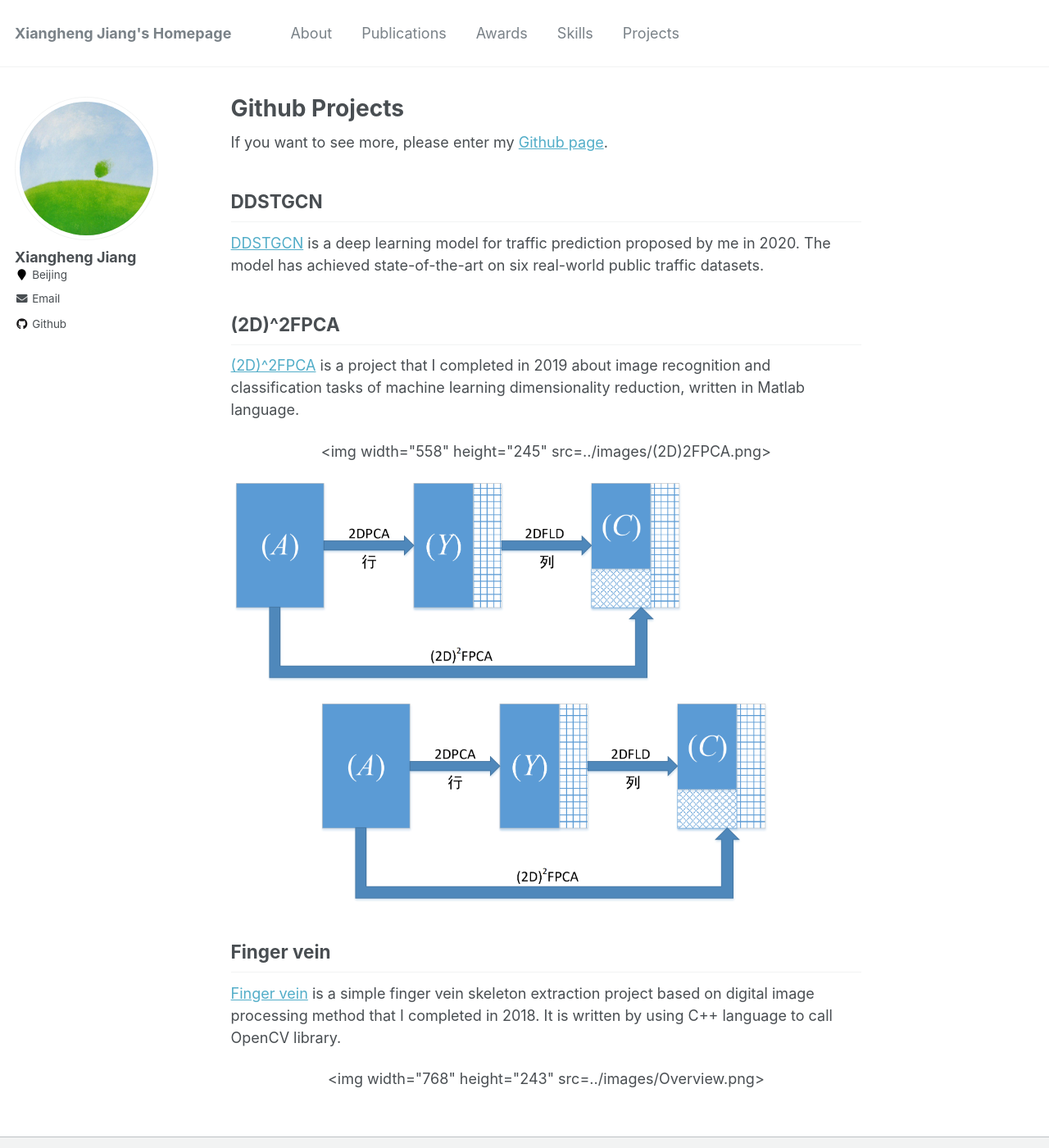
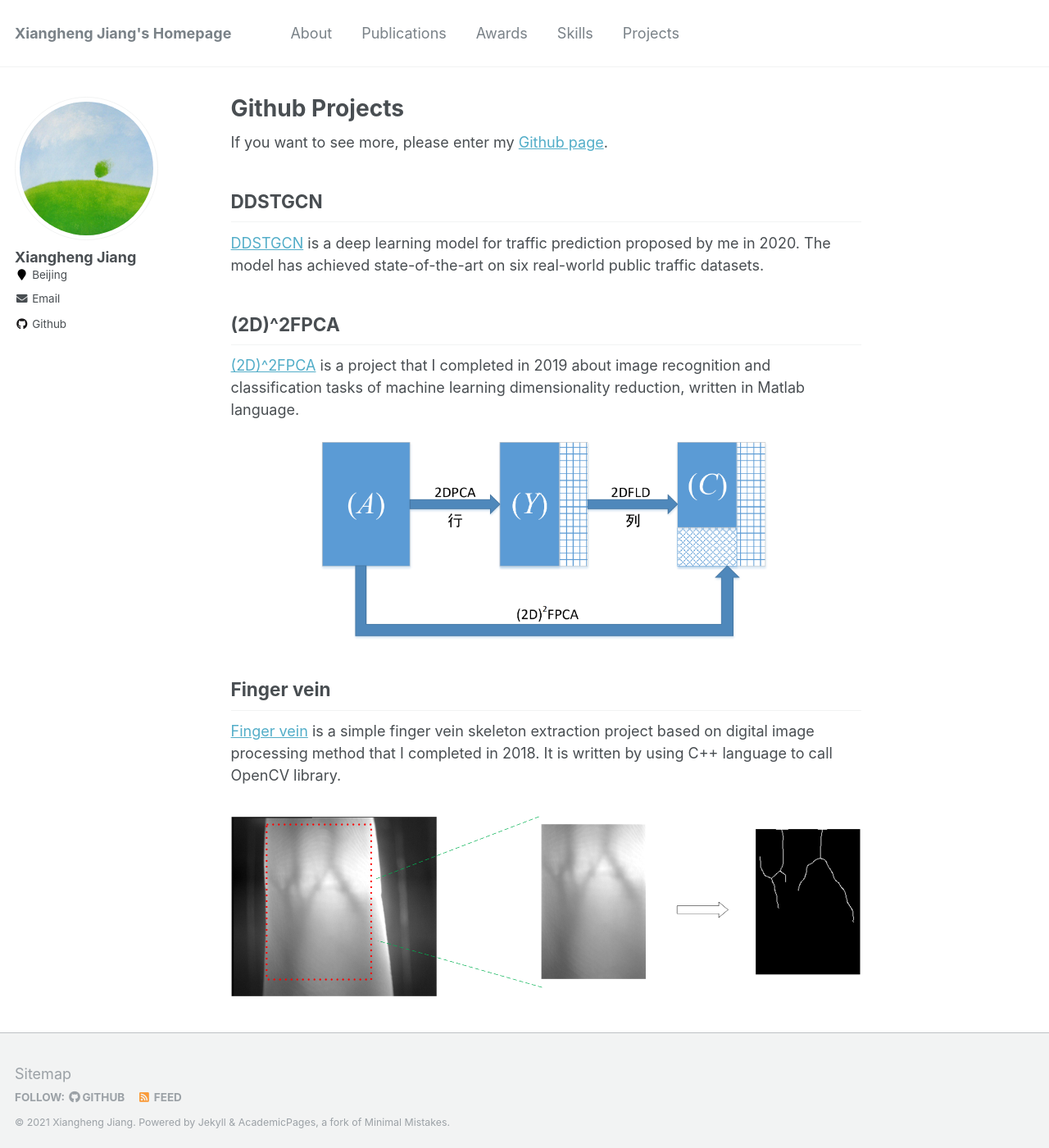
Before and after one commit to j1o2h3n/j1o2h3n.github.io, a Jekyll site: the page built from _pages/project.md, in a window 1280 px wide and 1400 px high. Shown: the whole window at 82% size. Built offline with Jekyll 4.4.1, drawn with Linux system fonts in a browser that asks for light colours.

Commit message:
Update project.md

```diff
--- a/_pages/project.md
+++ b/_pages/project.md
@@ -13,11 +13,6 @@ If you want to see more, please enter my [Github page](https://github.com/j1o2h3
 
 ## (2D)^2FPCA
 [(2D)^2FPCA](https://github.com/j1o2h3n/2D2FPCA) is a project that I completed in 2019 about image recognition and classification tasks of machine learning dimensionality reduction, written in Matlab language.
-<p align="center">
-  <img width="558" height="245" src=../images/(2D)2FPCA.png>
-</p>
-
-![avatar](../images/(2D)2FPCA.png){:height="245" width="558"}
 
 <div align=center><img width="558" height="245" src="../images/(2D)2FPCA.png"/></div>
 
@@ -25,6 +20,4 @@ If you want to see more, please enter my [Github page](https://github.com/j1o2h3
 ## Finger vein
 [Finger vein](https://github.com/j1o2h3n/Finger_vein) is a simple finger vein skeleton extraction project based on digital image processing method that I completed in 2018. It is written by using C++ language to call OpenCV library.
 
-<p align="center">
-  <img width="768" height="243" src=../images/Overview.png>
-</p>
+<div align=center><img width="768" height="243" src="../images/Overview.png"/></div>
```
